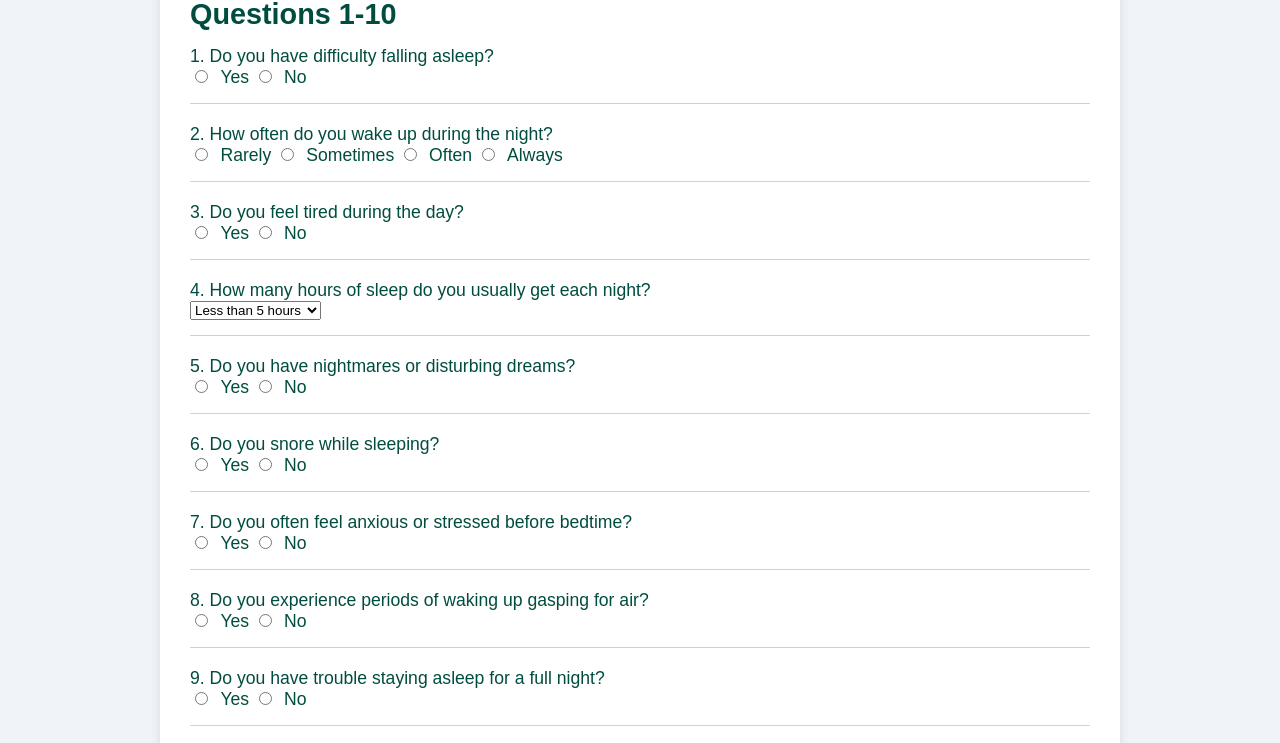
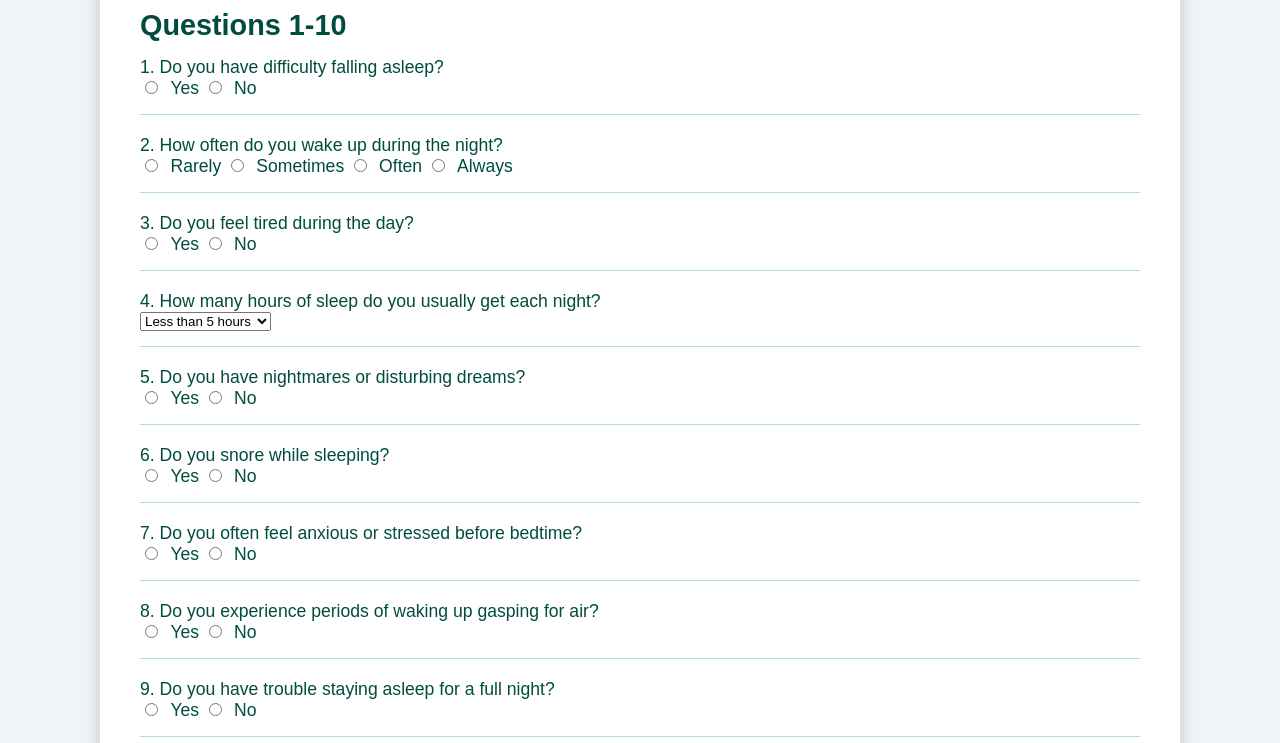
Before and after one commit to Arunimade/Sleep-Disorder-Diagnosis, a plain HTML site: page index.html in a window 1280 px wide. Shown: the part 128-871 px from the top of the page. Drawn offline with nearby package versions, Linux system fonts and the light colour scheme.

Commit message:
Update styles.css

```diff
--- a/styles.css
+++ b/styles.css
@@ -7,13 +7,14 @@ body {
 }
 
 .container {
-    width: 90%;
-    max-width: 900px;
+    width: 85%;
+    max-width: 1000px;
     margin: 0 auto;
-    padding: 30px;
+    padding: 40px;
     background-color: #ffffff;
-    border-radius: 12px;
-    box-shadow: 0 4px 12px rgba(0, 0, 0, 0.1);
+    border-radius: 15px;
+    box-shadow: 0 6px 15px rgba(0, 0, 0, 0.2);
+    border: 1px solid #e0e0e0; /* Light border for subtle distinction */
 }
 
 h1 {
```
